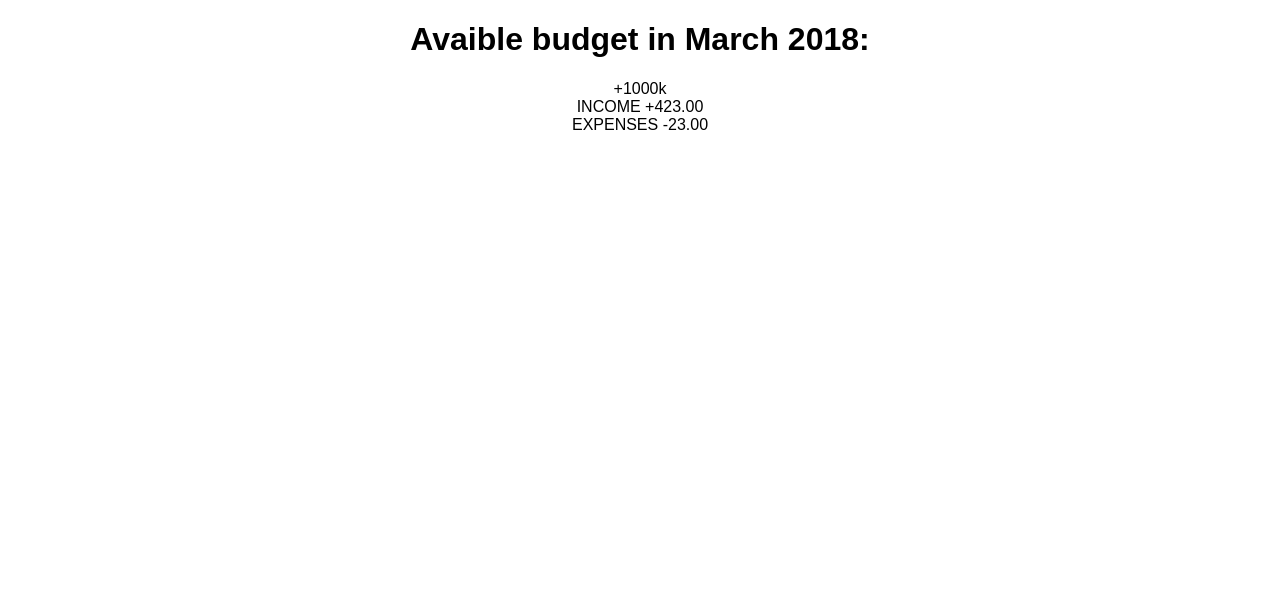
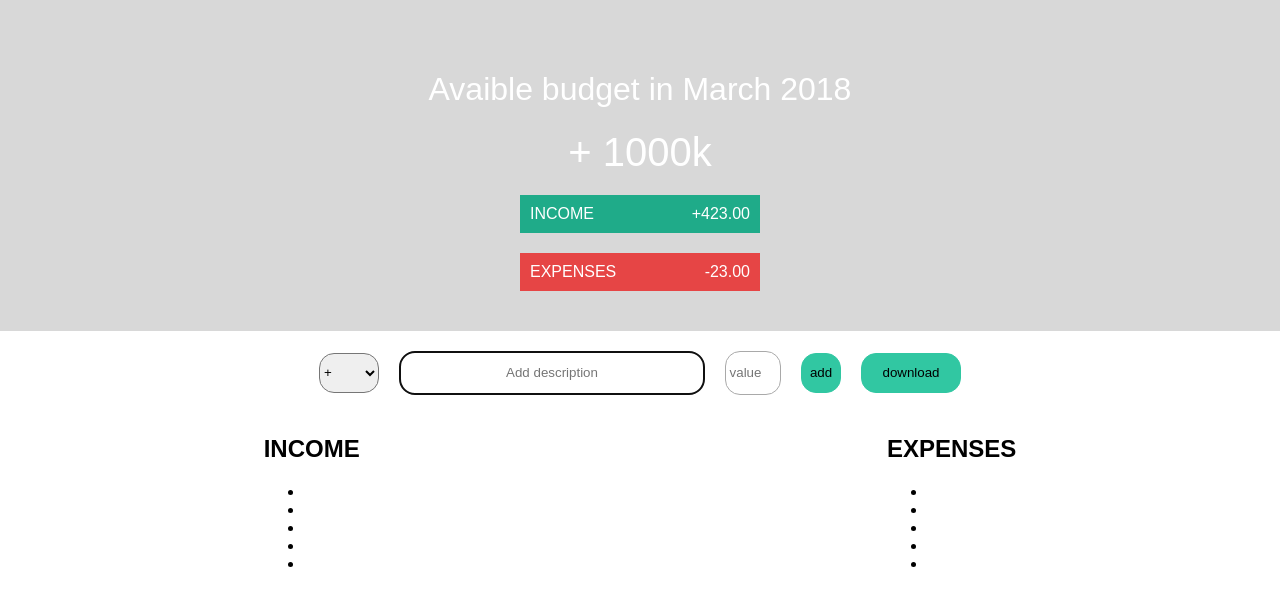
Before and after one commit to Neffff/YourBudget, a React (Create React App) app: page / in a window 1280 px wide. Shown: the top 606 px of the page. Built offline with nearby package versions, Linux system fonts and the light colour scheme.

Commit message:
added styles

```diff
--- a/src/App.js
+++ b/src/App.js
@@ -1,12 +1,20 @@
 import React, { Component } from 'react';
 import Header from './components/Header'
 import './styles/App.css';
+import MainInputs from './components/MainInputs';
+import IncomeList from './components/IncomeList';
+import ExpensesList from './components/ExpensesList';
 
 class App extends Component {
   render() {
     return (
       <div className="App">
         <Header />
+        <MainInputs/>
+        <div className="App__lists">
+        <IncomeList/>
+        <ExpensesList/>
+        </div>
       </div>
     );
   }
--- a/src/components/ExpensesList.js
+++ b/src/components/ExpensesList.js
@@ -1,11 +1,18 @@
 import React, { Component } from 'react';
-import './styles/ExpensesList.css';
+import '../styles/ExpensesList.css';
 
 class ExpensesList extends Component {
   render() {
     return (
       <div className="expensesList">
-
+        <h2 className="expensesList__name">EXPENSES</h2>
+        <ul>
+            <li></li>
+            <li></li>
+            <li></li>
+            <li></li>
+            <li></li>
+            </ul>
       </div>
     );
   }
--- a/src/components/Header.js
+++ b/src/components/Header.js
@@ -2,16 +2,21 @@ import React, {Component} from 'react';
 import '../styles/Header.css';
 import HeaderIncome from './HeaderIncome';
 import HeaderExpenses from './HeaderExpenses';
+
+const MONTH_NAMES = ["January", "February", "March", "April", "May", "June",
+  "July", "August", "September", "October", "November", "December"
+];
+
 class Header extends Component {
     render() {
         return (
             <div className="header">
-                <div className="header__info">
-                    <h1>Avaible budget in March 2018:</h1>
-                    <span>+1000k</span>
+                <div className="header__title">
+                    <h1 className="header__title--month">Avaible budget in {MONTH_NAMES[new Date().getMonth()]} {new Date().getFullYear()}</h1>
+                    <span className="header__title--value">+ 1000k</span>
                 </div>
-                <HeaderIncome />
-                <HeaderExpenses />
+                <HeaderIncome/>
+                <HeaderExpenses/>
             </div>
         );
     }
--- a/src/components/HeaderExpenses.js
+++ b/src/components/HeaderExpenses.js
@@ -5,7 +5,7 @@ class HeaderExpenses extends Component {
     render() {
         return (
             <div className="header__expenses">
-<span>EXPENSES -23.00</span>
+                <span>EXPENSES</span><span>-23.00</span>
             </div>
         );
     }
--- a/src/components/HeaderIncome.js
+++ b/src/components/HeaderIncome.js
@@ -5,7 +5,7 @@ class HeaderIncome extends Component {
     render() {
         return (
             <div className="header__income">
-<span>INCOME +423.00</span>
+                <span className="header__income--name">INCOME</span><span className="header__income--value">+423.00</span>
             </div>
         );
     }
--- a/src/components/IncomeList.js
+++ b/src/components/IncomeList.js
@@ -1,11 +1,18 @@
 import React, { Component } from 'react';
-import './styles/IncomeList.css';
+import '../styles/IncomeList.css';
 
 class IncomeList extends Component {
   render() {
     return (
       <div className="incomeList">
-
+        <h2 className="incomeList__name">INCOME</h2>
+        <ul>
+            <li></li>
+            <li></li>
+            <li></li>
+            <li></li>
+            <li></li>
+            </ul>
       </div>
     );
   }
--- a/src/components/MainInputs.js
+++ b/src/components/MainInputs.js
@@ -1,11 +1,18 @@
 import React, { Component } from 'react';
-import './styles/MainInputs.css';
+import '../styles/MainInputs.css';
 
 class MainInputs extends Component {
   render() {
     return (
       <div className="mainInputs">
-
+    <select className="mainInputs__sign">
+  <option value="+">+</option>
+  <option value="-">-</option>
+</select>
+<input className="mainInputs__description" type="text" placeholder="Add description" autoFocus></input>
+<input className="mainInputs__value" type="number" placeholder="value" min="0"></input>
+<button className="mainInputs__addbtn">add</button>
+<button className="mainInputs__downloadbtn">download</button>
       </div>
     );
   }
--- a/src/styles/App.css
+++ b/src/styles/App.css
@@ -2,27 +2,8 @@
   text-align: center;
 }
 
-.App-logo {
-  animation: App-logo-spin infinite 20s linear;
-  height: 80px;
+.App__lists {
+  display: flex;
+  flex-direction: row;
+  justify-content: space-around;
 }
-
-.App-header {
-  background-color: #222;
-  height: 150px;
-  padding: 20px;
-  color: white;
-}
-
-.App-title {
-  font-size: 1.5em;
-}
-
-.App-intro {
-  font-size: large;
-}
-
-@keyframes App-logo-spin {
-  from { transform: rotate(0deg); }
-  to { transform: rotate(360deg); }
-}
--- a/src/styles/Header.css
+++ b/src/styles/Header.css
@@ -0,0 +1,16 @@
+.header {
+background-color: rgb(216, 216, 216);
+color: #fff;
+display: flex;
+flex-direction: column;
+align-items: center;
+}
+
+.header__title--month {
+    font-weight: 100;
+    padding-top: 50px;
+}
+
+.header__title--value {
+font-size: 40px;
+}
--- a/src/styles/HeaderExpenses.css
+++ b/src/styles/HeaderExpenses.css
@@ -0,0 +1,8 @@
+.header__expenses {
+    display: flex;
+    justify-content: space-between;
+    background-color: rgb(230, 69, 69);
+    padding: 10px;
+    min-width: 220px;
+    margin: 10px 0 40px 0;
+}
--- a/src/styles/HeaderIncome.css
+++ b/src/styles/HeaderIncome.css
@@ -0,0 +1,8 @@
+.header__income {
+    display: flex;
+    justify-content: space-between;
+    background-color: #1FAB89;
+    padding: 10px;
+    min-width: 220px;
+    margin: 20px 0 10px 0;
+}
--- a/src/styles/MainInputs.css
+++ b/src/styles/MainInputs.css
@@ -0,0 +1,47 @@
+.mainInputs {
+    display: flex;
+    flex-direction: row;
+    justify-content: center;
+    align-items: center;
+    margin: 20px 0;
+}
+.mainInputs__sign {
+    width: 60px;
+    height: 40px;
+    border-radius: 15px;
+    margin: 0 10px;
+}
+.mainInputs__description {
+    width: 300px;
+    height: 40px;
+    border-radius: 15px;
+    border: 1px solid rgb(169, 169, 169);
+    margin: 0 10px;
+}
+.mainInputs__value {
+    width: 50px;
+    height: 40px;
+    border-radius: 15px;
+    border: 1px solid rgb(169, 169, 169);
+    margin: 0 10px;
+}
+
+.mainInputs__addbtn {
+    width: 40px;
+    height: 40px;
+    border-radius: 15px;
+    background-color: rgb(49, 199, 162);
+    border: 1px solid rgb(49, 199, 162);
+    margin: 0 10px;
+}
+.mainInputs__downloadbtn {
+    width: 100px;
+    height: 40px;
+    border-radius: 15px;
+    background-color: rgb(49, 199, 162);
+    border: 1px solid rgb(49, 199, 162);
+    margin: 0 10px;
+}
+::-webkit-input-placeholder {
+   text-align: center;
+}
```
